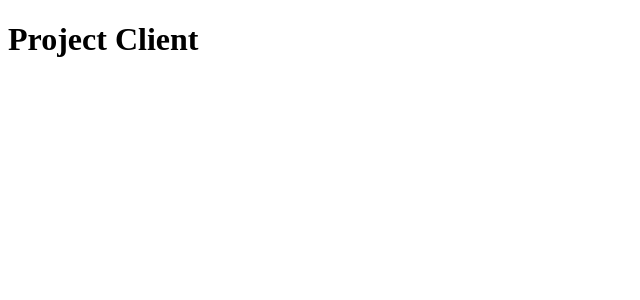
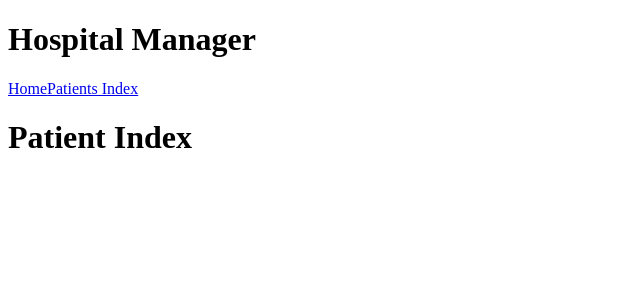
Before and after one commit to LouizaMak/SMARTMED-Hospital-Management, a React (Create React App) app in the folder client/: page /patients in a window 1280 px wide. Shown: the top 300 px of the page, without its empty margins (0-640 px from the left). Built offline with nearby package versions, Linux system fonts and the light colour scheme.

Commit message:
add navbar and routes for patient index

```diff
--- a/client/package.json
+++ b/client/package.json
@@ -9,7 +9,7 @@
     "@testing-library/user-event": "^13.5.0",
     "react": "^18.2.0",
     "react-dom": "^18.2.0",
-    "react-router-dom": "^5.2.0",
+    "react-router-dom": "^6.22.3",
     "react-scripts": "5.0.1",
     "web-vitals": "^2.1.4",
     "formik": "^2.2.9"
--- a/client/src/components/App.js
+++ b/client/src/components/App.js
@@ -1,8 +1,18 @@
 import React, { useEffect, useState } from "react";
+import { Outlet } from "react-router-dom";
 import { Switch, Route } from "react-router-dom";
+import NavBar from './NavBar'
 
 function App() {
-  return <h1>Project Client</h1>;
+  return (
+    <>
+      <h1>Hospital Manager</h1>
+      <header>
+        <NavBar />
+      </header>
+      <Outlet />
+    </>
+  )
 }
 
 export default App;
--- /dev/null
+++ b/client/src/components/NavBar.js
@@ -0,0 +1,20 @@
+import {NavLink} from "react-router-dom";
+
+function NavBar() {
+
+    return (
+        <nav>
+            <NavLink
+            to="/"
+            className="nav-link"
+            activeClassName="active">Home</NavLink>
+            <NavLink
+            to="/patients"
+            className="nav-link"
+            activeClassName="active">Patients Index</NavLink>
+        </nav>
+    )
+
+}
+
+export default NavBar
--- /dev/null
+++ b/client/src/components/Patients.js
@@ -0,0 +1,5 @@
+function Patients() {
+    return (<h1>Patient Index</h1>)
+}
+
+export default Patients
--- a/client/src/index.js
+++ b/client/src/index.js
@@ -1,8 +1,8 @@
 import React from "react";
-import App from "./components/App";
-import "./index.css";
-import { createRoot } from "react-dom/client";
+import ReactDOM from 'react-dom/client';
+import { RouterProvider, createBrowserRouter } from 'react-router-dom';
+import routes from './routes';
 
-const container = document.getElementById("root");
-const root = createRoot(container);
-root.render(<App />);
+const router = createBrowserRouter(routes);
+const root = ReactDOM.createRoot(document.getElementById('root'));
+root.render(<RouterProvider router={router} />);
--- /dev/null
+++ b/client/src/routes.js
@@ -0,0 +1,17 @@
+import App from './components/App';
+import Patients from './components/Patients';
+
+const routes = [
+    {
+        path: "/",
+        element: <App />,
+        children: [
+            {
+                path: "/patients",
+                element: <Patients />
+            }
+        ]
+    }
+]
+
+export default routes;
--- /dev/null
+++ b/package.json
@@ -0,0 +1,5 @@
+{
+  "dependencies": {
+    "react-router-dom": "^6.24.0"
+  }
+}
```
Also changed, not shown: 1 other file (tests, documents, lock files or other folders).
